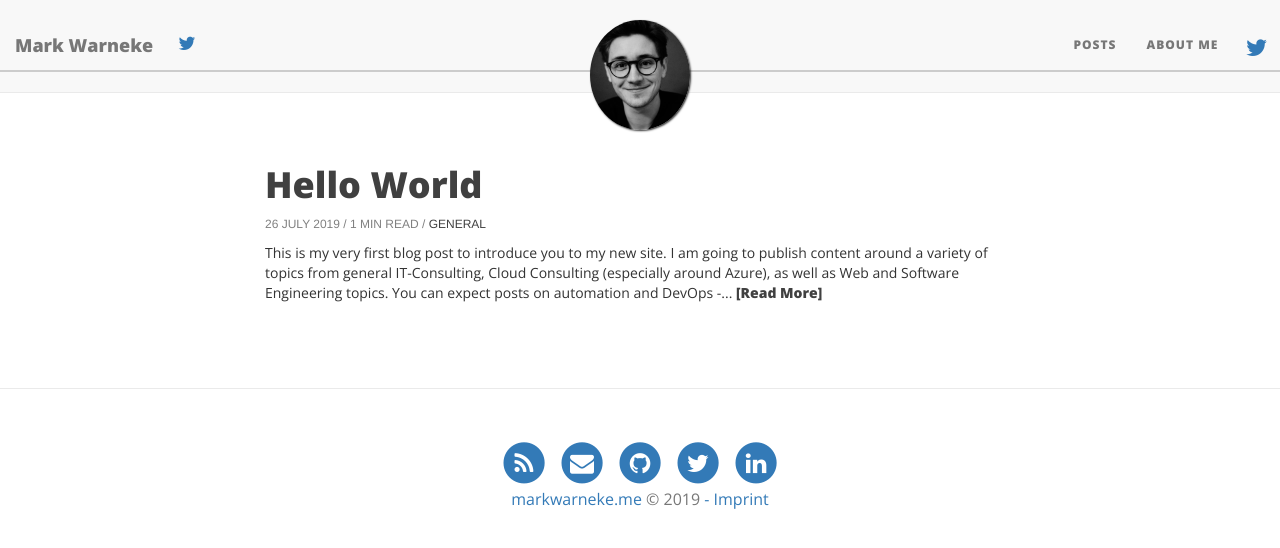
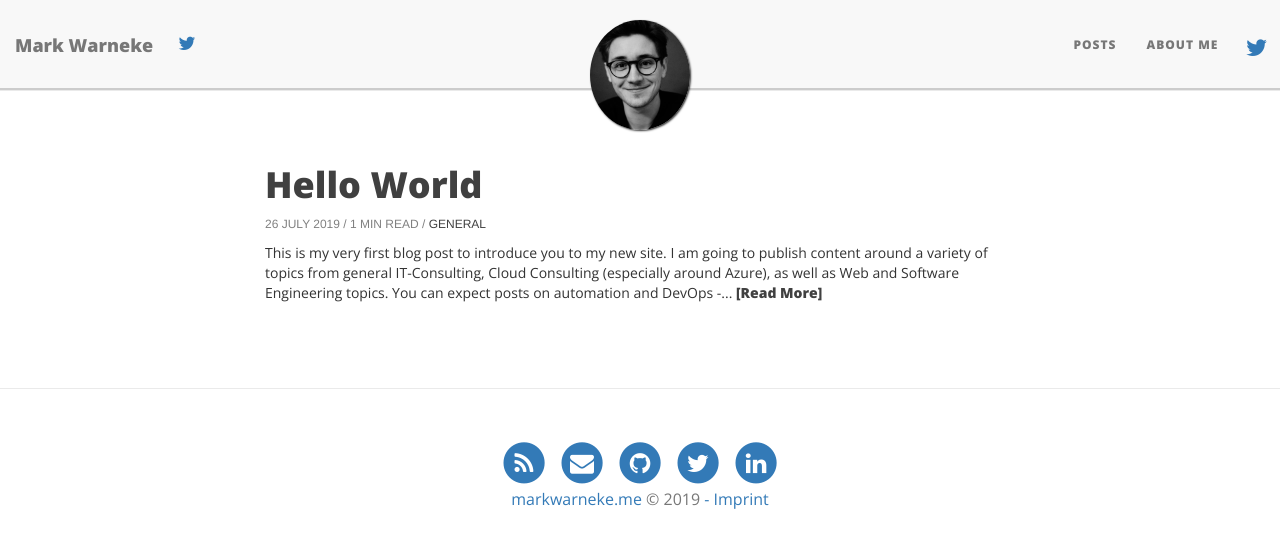
Before and after one commit to MarkWarneke/markwarneke.github.io, a Jekyll site: the page built from index.html, in a window 1280 px wide. Shown: the top 548 px of the page. Built offline with Jekyll 4.4.1, drawn with Linux system fonts in a browser that asks for light colours; nearby versions of some CDN libraries; the list of posts is cut into pages by our own code.

Commit message:
change class of position for progress bar

```diff
--- a/css/main.css
+++ b/css/main.css
@@ -983,6 +983,10 @@
   width: 100%;
   height: 2px;
   background: #ccc;
+  position: absolute;
+  bottom: 0;
+  z-index: 1;
+  overflow: hidden;
 }
 
 /* The progress bar (scroll indicator) */
@@ -990,10 +994,6 @@
   height: 2px;
   background: #2e9fff;
   width: 0%;
-  position: absolute;
-  bottom: 0;
-  z-index: 1;
-  overflow: hidden;
 }
 
 .navbar-social-icon {
```
